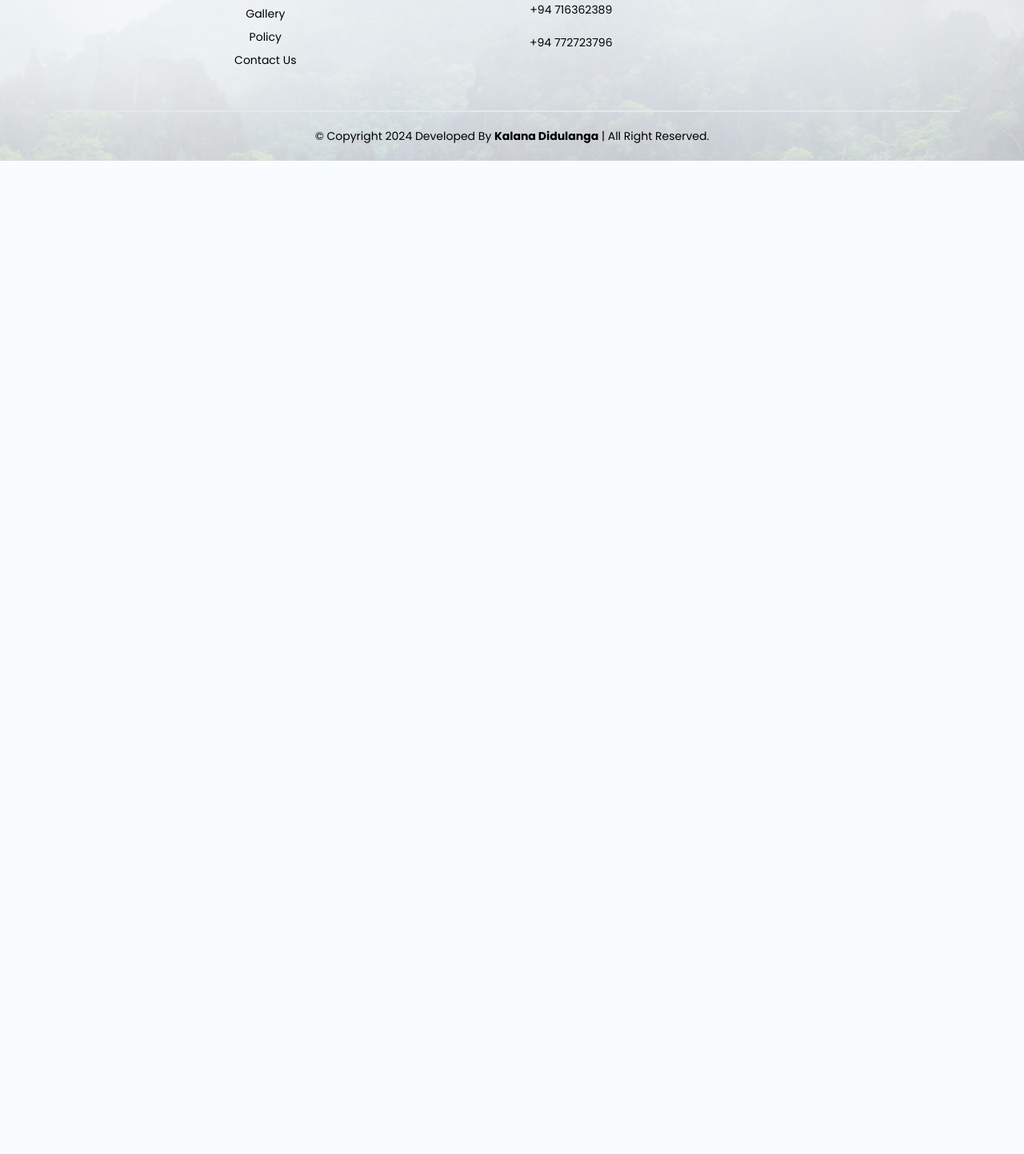
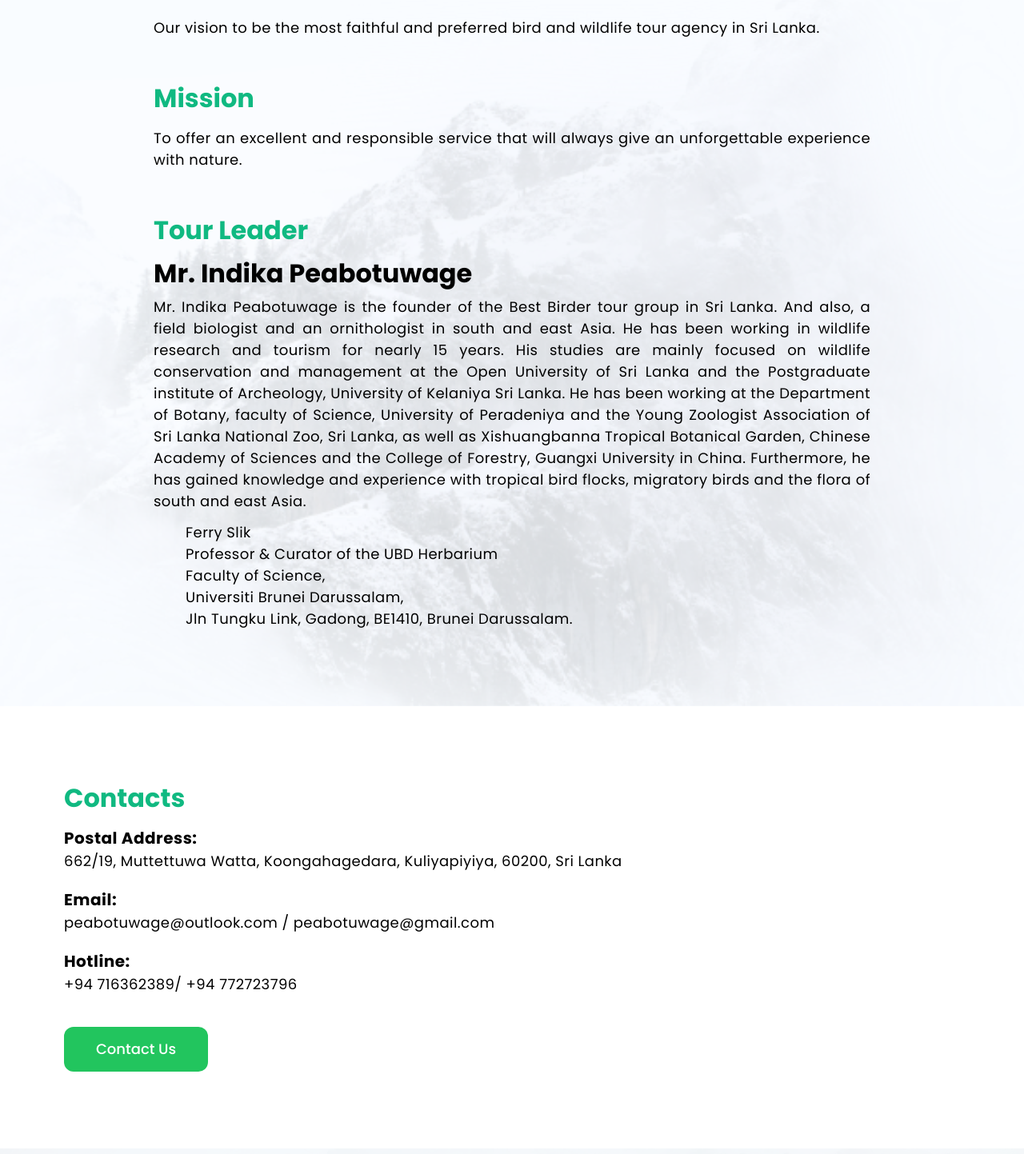
Before and after one commit to kalanadidulanga/bestbirder, a React (Vite) app: page /about_us in a window 1280 px wide. Shown: the part 727-2170 px from the top of the page at 80% size. Before the commit the page ends 928 px from the top, so only its background shows below. Built offline with nearby package versions, Linux system fonts and the light colour scheme.

Commit message:
contact page

```diff
--- a/src/constants/imageGal.js
+++ b/src/constants/imageGal.js
@@ -11,6 +11,7 @@ export const IMAGE_GAL = [
     {src:'/makandawa rain forest.jpg', alt:'image15'},
     {src:'/floratour1.jpg', alt:'image16'},
     {src:'/birding tour2.jpg', alt:'image17'},
+    {src:'/165564216.jpg', alt:'image18'},
 ]
 
 export const IMAGE_GAL_PAGE = [
@@ -29,4 +30,5 @@ export const IMAGE_GAL_PAGE = [
     {src:'/makandawa rain forest.jpg', alt:'image15'},
     {src:'/floratour1.jpg', alt:'image16'},
     {src:'/birding tour2.jpg', alt:'image17'},
+    {src:'/165564216.jpg', alt:'image18'},
 ]
--- a/src/pages/AboutUs.jsx
+++ b/src/pages/AboutUs.jsx
@@ -5,6 +5,8 @@ import React from 'react'
 import { FaHome } from "react-icons/fa";
 import { IoIosArrowForward } from "react-icons/io";
 import { Link } from 'react-router-dom';
+import { MdEmojiPeople } from "react-icons/md";
+import { Button } from '@/components/ui/button';
 
 const AboutUs = () => {
   return (
@@ -25,7 +27,80 @@ const AboutUs = () => {
         </div>
       </section>
 
-      <div>AboutUs</div>
+      <section className=' w-full h-auto overflow-hidden'>
+        <div className='bg-image5 bg-cover bg-bottom w-full'>
+          <div className=' max-container padding-container flexCenter flex-col w-full'>
+            <h1 className=' bold-40 lg:bold-52 mt-24 mb-10 flex gap-3 items-center'><span><MdEmojiPeople /></span>About Us</h1>
+
+            <div className=' flex flex-col gap-7 md:gap-10 lg:gap-14 mb-24'>
+              {/* <p className=' max-w-4xl text-justify regular-14 md:regular-16 lg:regular-18 tracking-wide'>
+              We understand our duty and responsibility to make our clients satisfied and give a comfortable travel experience to explore Sri Lanka’s wildlife and nature. We will offer an experience and knowledgeable tour guide and comfortable vehicle during your whole tour.
+              </p> */}
+
+              <div>
+                <h4 className=' bold-18 md:bold-20 lg:bold-32 mb-2 lg:mb-4 text-emerald-500'>Vision</h4>
+                <p className=' max-w-4xl text-justify regular-14 md:regular-16 lg:regular-18 tracking-wide'>
+                  Our vision to be the most faithful and preferred bird and wildlife tour agency in Sri
+                  Lanka.
+                </p>
+              </div>
+
+              <div>
+                <h4 className=' bold-18 md:bold-20 lg:bold-32 mb-2 lg:mb-4 text-emerald-500'>Mission</h4>
+                <p className=' max-w-4xl text-justify regular-14 md:regular-16 lg:regular-18 tracking-wide'>
+                  To offer an excellent and responsible service that will always give an unforgettable
+                  experience with nature.
+                </p>
+              </div>
+
+              <div>
+                <h4 className=' bold-18 md:bold-20 lg:bold-32 mb-2 lg:mb-4 text-emerald-500'>Tour Leader</h4>
+                <h5 className='bold-18 md:bold-20 lg:bold-32 mb-1 lg:mb-2'>Mr. Indika Peabotuwage</h5>
+                <p className=' max-w-4xl text-justify regular-14 md:regular-16 lg:regular-18 tracking-wide'>
+                  Mr. Indika Peabotuwage is the founder of the Best Birder tour group in Sri Lanka. And also, a
+                  field biologist and an ornithologist in south and east Asia. He has been working in wildlife
+                  research and tourism for nearly 15 years. His studies are mainly focused on wildlife conservation
+                  and management at the Open University of Sri Lanka and the Postgraduate institute of
+                  Archeology, University of Kelaniya Sri Lanka. He has been working at the Department of
+                  Botany, faculty of Science, University of Peradeniya and the Young Zoologist Association of Sri
+                  Lanka National Zoo, Sri Lanka, as well as Xishuangbanna Tropical Botanical Garden, Chinese
+                  Academy of Sciences and the College of Forestry, Guangxi University in China. Furthermore, he
+                  has gained knowledge and experience with tropical bird flocks, migratory birds and the flora of
+                  south and east Asia.
+                </p>
+                <p className=' max-w-4xl text-left regular-14 md:regular-16 lg:regular-18 tracking-wide ml-10 mt-3'>
+                  Ferry Slik <br />
+                  Professor &amp; Curator of the UBD Herbarium <br />
+                  Faculty of Science, <br />
+                  Universiti Brunei Darussalam, <br />
+                  Jln Tungku Link, Gadong, BE1410, Brunei Darussalam. <br />
+                </p>
+              </div>
+
+            </div>
+          </div>
+        </div>
+      </section>
+
+      <section className=' w-full h-auto overflow-hidden bg-white'>
+        <div className=' max-container padding-container'>
+          <div className=' flex flex-col py-24'>
+            <h4 className=' bold-18 md:bold-20 lg:bold-32 mb-2 lg:mb-4 text-emerald-500'>Contacts</h4>
+            <p className=' max-w-4xl text-left bold-16 md:bold-18 lg:bold-20 tracking-wide'>Postal Address:</p>
+            <p className=' max-w-4xl text-left regular-14 md:regular-16 lg:regular-18 tracking-wide'>662/19, Muttettuwa Watta, Koongahagedara, Kuliyapiyiya, 60200, Sri Lanka</p>
+
+            <p className=' max-w-4xl text-left bold-16 md:bold-18 lg:bold-20 tracking-wide mt-5'>Email:</p>
+            <p className=' max-w-4xl text-left regular-14 md:regular-16 lg:regular-18 tracking-wide'>peabotuwage@outlook.com / peabotuwage@gmail.com</p>
+
+            <p className=' max-w-4xl text-left bold-16 md:bold-18 lg:bold-20 tracking-wide mt-5'>Hotline:</p>
+            <p className=' max-w-4xl text-left regular-14 md:regular-16 lg:regular-18 tracking-wide'>+94 716362389/ +94 772723796</p>
+
+            <Button asChild className=" w-[180px] mt-10 py-7 bg-green-500 hover:bg-emerald-500 text-white rounded-xl text-lg hover:shadow-lg hover:shadow-green-500/50 transition-all duration-300" size={"lg"}>
+              <Link to="/contact_us" className="">Contact Us</Link>
+            </Button>
+          </div>
+        </div>
+      </section>
 
       <Footer />
     </>
--- a/src/pages/Home.jsx
+++ b/src/pages/Home.jsx
@@ -150,9 +150,15 @@ const Home = () => {
                             <p className=" regular-16 md:regular-18 lg:regular-20 text-black/80">
                                 Best Birder is a group of wildlife researchers and bird experts in Sri Lanka with over 15 years of experience. We wish to give an ultimate wildlife and birding experience for anyone who loves to enjoy the unique and wondrous Wildlife in Sri Lanka.
                             </p>
-                            <Button asChild className=" w-[180px] py-7 bg-green-500 hover:bg-emerald-500 text-white rounded-xl text-lg hover:shadow-lg hover:shadow-green-500/50 transition-all duration-300" size={"lg"}>
-                                <Link to="/contact_us" className="">Contact Now</Link>
-                            </Button>
+                            <div className=" flex gap-3 flex-col md:flex-row">
+                                <Button asChild className=" w-[180px] py-7 bg-green-500 hover:bg-emerald-500 text-white rounded-xl text-lg hover:shadow-lg hover:shadow-green-500/50 transition-all duration-300" size={"lg"}>
+                                    <Link to="/about_us" className="">About us</Link>
+                                </Button>
+
+                                <Button asChild className=" w-[180px] py-7 bg-emerald-500 hover:bg-green-500 text-white rounded-xl text-lg hover:shadow-lg hover:shadow-emerald-500/50 transition-all duration-300" size={"lg"}>
+                                    <Link to="/contact_us" className="">Contact Now</Link>
+                                </Button>
+                            </div>
                         </div>
                     </div>
                 </div>
--- a/src/pages/Policy.jsx
+++ b/src/pages/Policy.jsx
@@ -68,6 +68,7 @@ const Policy = () => {
           </div>
         </div>
       </section>
+
       <Footer />
     </>
   )
```
Also changed, not shown: public/165564216.jpg (added).
